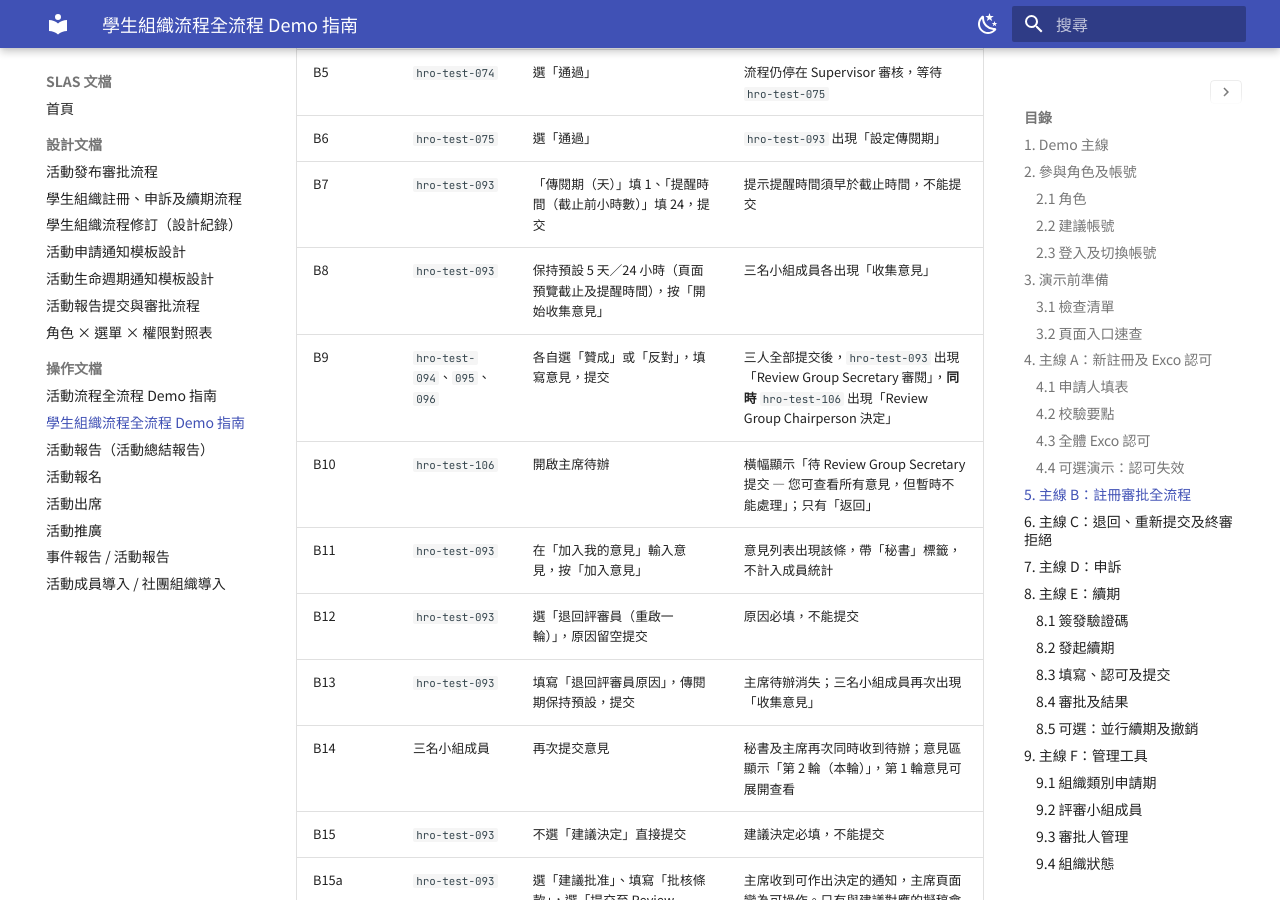
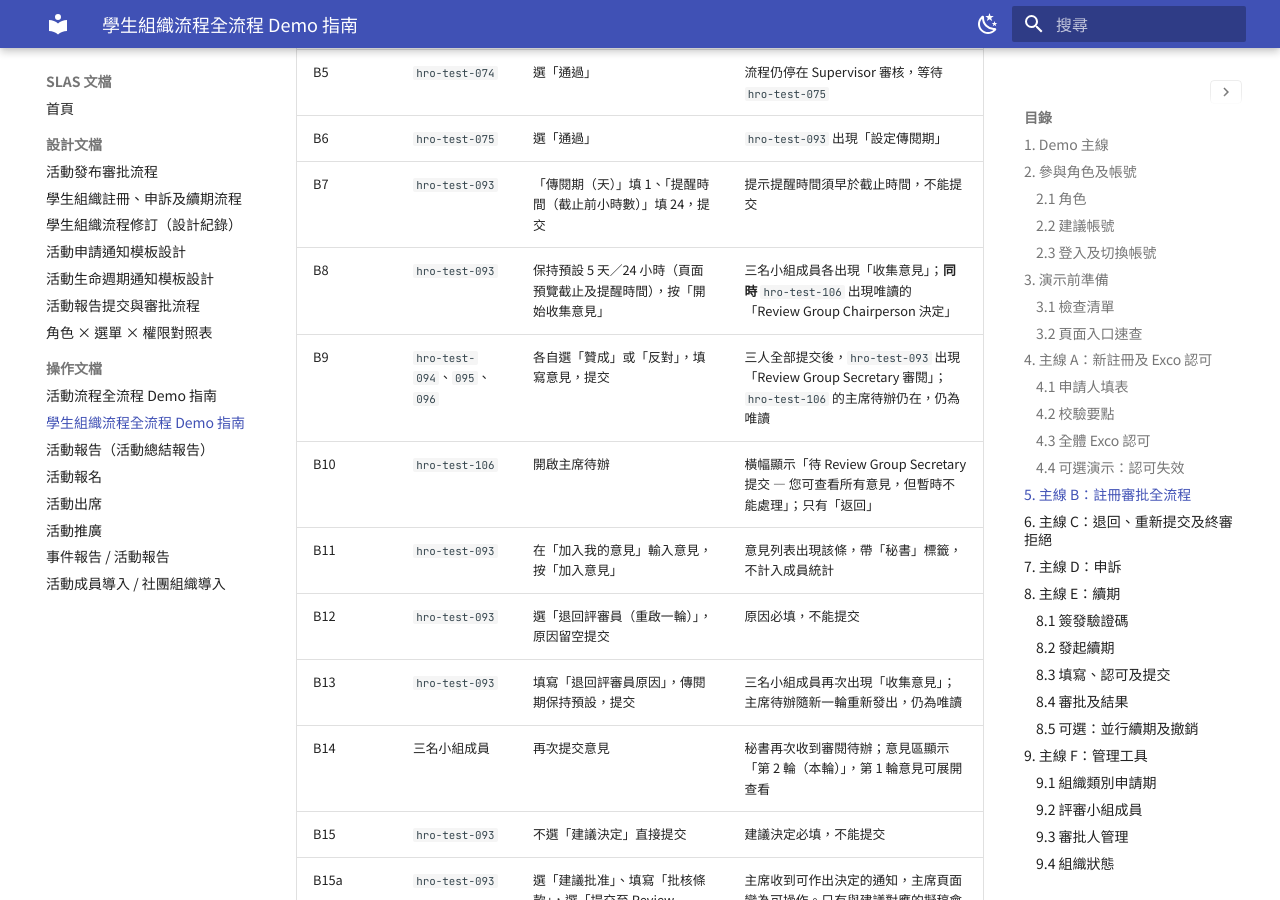
Before and after one commit to OneStar-Projects/SLAS-Docs, an MkDocs documentation site: the page built from docs/student-org-end-to-end-demo-guide.md, in a window 1280 px wide and 900 px high, scrolled down 6516 px. Built offline with MkDocs 1.6.1 and Material for MkDocs 9.7.7, drawn with Linux system fonts in a browser that asks for light colours; some of the changed text lies outside the part shown.

Commit message:
docs(stugroup): the chairperson's read-only to-do starts with the opinion round
The Review / Appeal Group Chairperson now receives the read-only decision
to-do when the secretary sets the circulation period (registration) or
starts circulation (appeal), so the application can be discussed with the
members, for example at an offline meeting. The chairperson still cannot
act until the secretary submits. Flowcharts §5.1 / §5.3, step details,
the confirmed-requirements table and the demo guide are updated.

Co-Authored-By: Claude Opus 5.5 <noreply@anthropic.com>

```diff
--- a/docs/student-org-end-to-end-demo-guide.md
+++ b/docs/student-org-end-to-end-demo-guide.md
@@ -162,13 +162,13 @@
 | B5 | `hro-test-074` | 選「通過」 | 流程仍停在 Supervisor 審核，等待 `hro-test-075` |
 | B6 | `hro-test-075` | 選「通過」 | `hro-test-093` 出現「設定傳閱期」 |
 | B7 | `hro-test-093` | 「傳閱期（天）」填 1、「提醒時間（截止前小時數）」填 24，提交 | 提示提醒時間須早於截止時間，不能提交 |
-| B8 | `hro-test-093` | 保持預設 5 天／24 小時（頁面預覽截止及提醒時間），按「開始收集意見」 | 三名小組成員各出現「收集意見」 |
-| B9 | `hro-test-094`、`095`、`096` | 各自選「贊成」或「反對」，填寫意見，提交 | 三人全部提交後，`hro-test-093` 出現「Review Group Secretary 審閱」，**同時** `hro-test-106` 出現「Review Group Chairperson 決定」 |
+| B8 | `hro-test-093` | 保持預設 5 天／24 小時（頁面預覽截止及提醒時間），按「開始收集意見」 | 三名小組成員各出現「收集意見」；**同時** `hro-test-106` 出現唯讀的「Review Group Chairperson 決定」 |
+| B9 | `hro-test-094`、`095`、`096` | 各自選「贊成」或「反對」，填寫意見，提交 | 三人全部提交後，`hro-test-093` 出現「Review Group Secretary 審閱」；`hro-test-106` 的主席待辦仍在，仍為唯讀 |
 | B10 | `hro-test-106` | 開啟主席待辦 | 橫幅顯示「待 Review Group Secretary 提交 — 您可查看所有意見，但暫時不能處理」；只有「返回」 |
 | B11 | `hro-test-093` | 在「加入我的意見」輸入意見，按「加入意見」 | 意見列表出現該條，帶「秘書」標籤，不計入成員統計 |
 | B12 | `hro-test-093` | 選「退回評審員（重啟一輪）」，原因留空提交 | 原因必填，不能提交 |
-| B13 | `hro-test-093` | 填寫「退回評審員原因」，傳閱期保持預設，提交 | 主席待辦消失；三名小組成員再次出現「收集意見」 |
-| B14 | 三名小組成員 | 再次提交意見 | 秘書及主席再次同時收到待辦；意見區顯示「第 2 輪（本輪）」，第 1 輪意見可展開查看 |
+| B13 | `hro-test-093` | 填寫「退回評審員原因」，傳閱期保持預設，提交 | 三名小組成員再次出現「收集意見」；主席待辦隨新一輪重新發出，仍為唯讀 |
+| B14 | 三名小組成員 | 再次提交意見 | 秘書再次收到審閱待辦；意見區顯示「第 2 輪（本輪）」，第 1 輪意見可展開查看 |
 | B15 | `hro-test-093` | 不選「建議決定」直接提交 | 建議決定必填，不能提交 |
 | B15a | `hro-test-093` | 選「建議批准」、填寫「批核條款」，選「提交至 Review Group Chairperson」 | 主席收到可作出決定的通知，主席頁面變為可操作。只有與建議對應的擬稿會保留（建議批准→批核條款） |
 | B16 | `hro-test-106` | 選「退回至 Review Group Secretary」，填寫原因 | 秘書重新收到審閱待辦；主席待辦**仍在**但恢復唯讀 |
@@ -224,8 +224,8 @@
 | D2 | `hro-test-105` | （先切換到 Appeal Group Secretary）開啟初審 | 可見原拒絕資訊、申訴理由；「申訴補充文件」列出 D1 的文件，可下載 |
 | D3 | `hro-test-105` | 選「退回補交資料」，填寫「須補交的項目」，提交 | 狀態「申訴需修改」；申請人看到須補交的項目，並收到「學生組織申訴已退回 - 請補充材料」通知（結果為「已退回」，不是拒絕） |
 | D4 | `S1132***` | 按「重新提交申訴」：對話框預先列出 D1 的文件，再上傳第二個文件，提交 | `hro-test-105` 再次出現初審待辦；「申訴補充文件」列出兩個文件 |
-| D5 | `hro-test-105` | 選「資料齊全，開始傳閱」，傳閱期保持預設（5 天／24 小時），提交 | 三名申訴小組成員出現意見收集待辦 |
-| D6 | `hro-test-098`、`099`、`100` | 各自提交意見 | `hro-test-105` 出現「Appeal Group Secretary 審閱」，**同時** `hro-test-107` 出現唯讀的「Appeal Group Chairperson 決定」 |
+| D5 | `hro-test-105` | 選「資料齊全，開始傳閱」，傳閱期保持預設（5 天／24 小時），提交 | 三名申訴小組成員出現意見收集待辦；**同時** `hro-test-107` 出現唯讀的「Appeal Group Chairperson 決定」 |
+| D6 | `hro-test-098`、`099`、`100` | 各自提交意見 | `hro-test-105` 出現「Appeal Group Secretary 審閱」；`hro-test-107` 的主席待辦仍為唯讀 |
 | D7 | `hro-test-105` | 填寫批核條款，選「提交至 Appeal Group Chairperson」 | 主席頁面變為可操作 |
 | D8 | `hro-test-107` | 查看決定選項 | 只有「提交終審」「退回至 Appeal Group Secretary」，**沒有**「退回申請人」 |
 | D9 | `hro-test-107` | 選「提交終審」 | `hro-test-101` 出現「最終審批」 |
@@ -355,7 +355,7 @@
 1. 未取得全體 Exco 認可、資料未齊全或有未保存改動時，不能提交。
 2. 新註冊在申請期外不能提交或重新提交；續期不受影響。
 3. Checker／Supervisor 全員通過才前進；任一人退回即「需要修改後重提」，其餘同節點待辦消失。
-4. 意見彙總後秘書及主席同時收到待辦；秘書提交前主席唯讀。
+4. 意見收集開始時主席已收到唯讀待辦；意見彙總後秘書收到審閱待辦；秘書提交前主席唯讀。
 5. 秘書重啟一輪、主席退回秘書、終審退回主席均不結束流程，學生毋須重新提交。
 6. 退回及拒絕原則上都須填寫理由（唯一例外：主席退回申請人而已擬定跟進事項時，主席的文字是選填的內部備註）；終審拒絕時，已擬定的建議拒絕理由會直接採用。
 7. 秘書的「建議決定」必填；終審可選的決定跟隨主席最後確認的建議（建議批准則只能批准或退回主席，建議拒絕則只能拒絕或退回主席）。
```
Also changed, not shown: docs/revised-workflow-flowcharts.md (+1 -1 lines), docs/student-org-workflow-flowcharts.md (+9 -9 lines).
